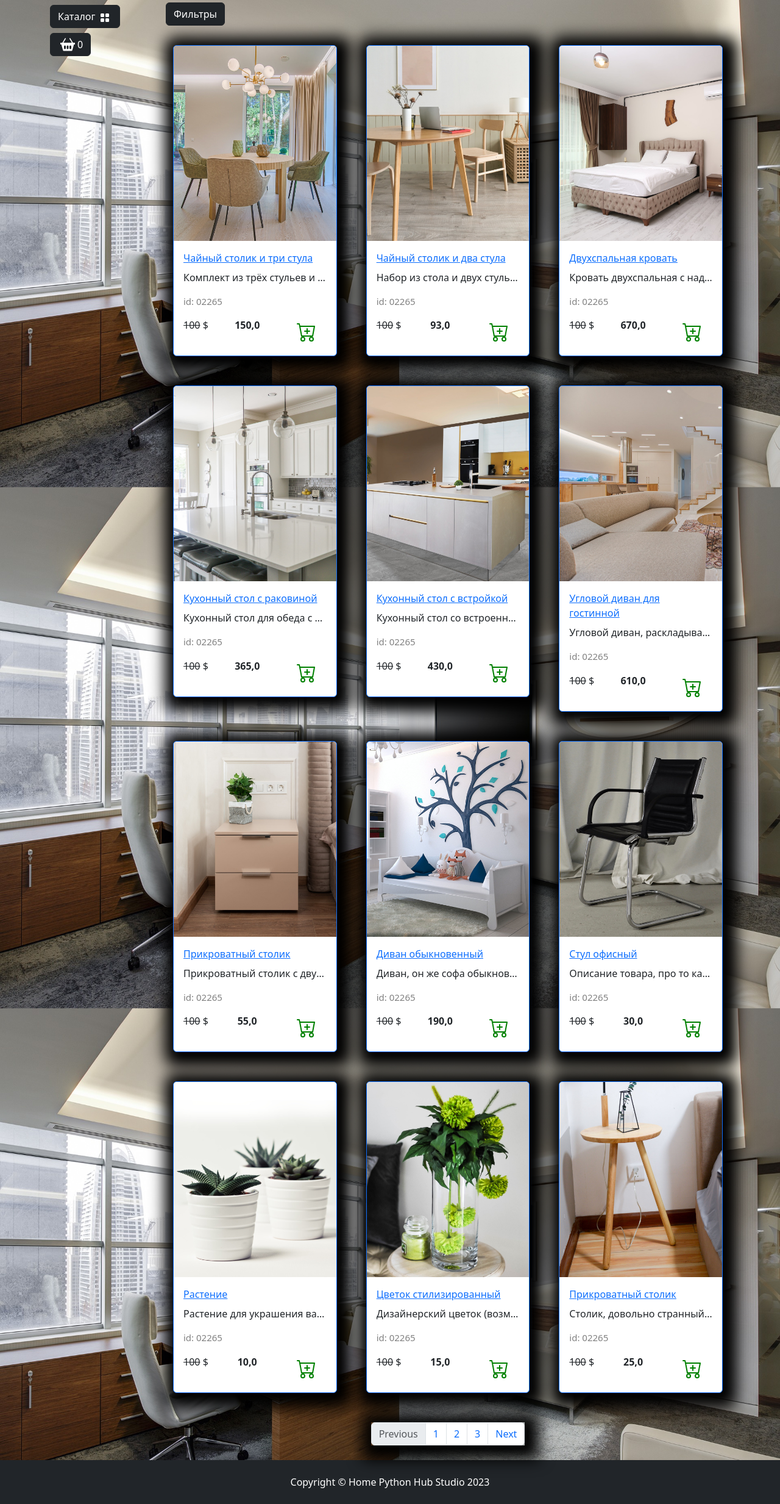
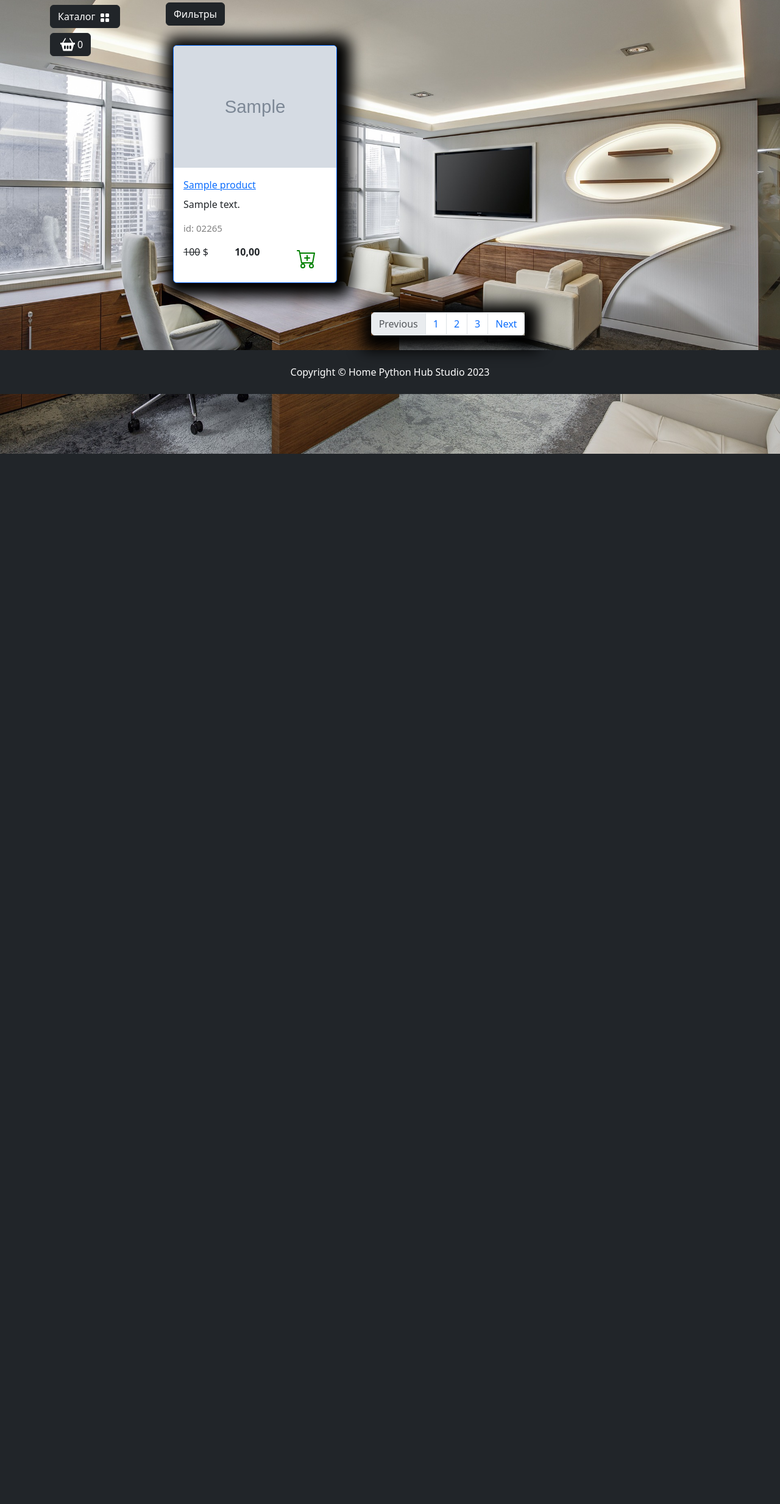
Before and after one commit to eduardblbulyan/Furniture-Website, a Django app: page /catalog/ in a window 1280 px wide. Shown: the part 56-2522 px from the top of the page at 61% size. After the commit the page ends 800 px from the top, so only its background shows below. Run offline with Django 4.2, Linux system fonts and the light colour scheme; tables that the repository leaves empty hold one stand-in row (values such as "Sample post"); grey boxes marked "Sample" are stand-in pictures; some libraries are stand-ins or nearby versions.

Commit message:
Menu and goods from DB

```diff
--- a/mebel/goods/templates/goods/catalog.html
+++ b/mebel/goods/templates/goods/catalog.html
@@ -42,7 +42,7 @@
     </div>
 
     <!-- Карта товара -->
-    {% for  product in goods %}
+    {% for product in goods %}
     <div class="col-lg-4 col-md-6 p-4">
         <div class="card border-primary rounded custom-shadow">
             <img src="{% static product.image %}" class="card-img-top" alt="...">
--- a/mebel/goods/views.py
+++ b/mebel/goods/views.py
@@ -1,72 +1,16 @@
 from django.shortcuts import render
+from .models import Categories, Product
 
 def catalog(request):
+    goods = Product.objects.all()
+    categories = Categories.objects.all()
     context = { # temporary mock db emulation
         'title': 'Home - Catalog',
-        'goods' :
-        [
-            {'image': 'deps/images/goods/set of tea table and three chairs.jpg',
-         'name': 'Чайный столик и три стула',
-         'description': 'Комплект из трёх стульев и дизайнерский столик для гостинной комнаты.',
-         'price': 150.00},
-
-         {'image': 'deps/images/goods/set of tea table and two chairs.jpg',
-         'name': 'Чайный столик и два стула',
-         'description': 'Набор из стола и двух стульев в минималистическом стиле.',
-         'price': 93.00},
-
-         {'image': 'deps/images/goods/double bed.jpg',
-         'name': 'Двухспальная кровать',
-         'description': 'Кровать двухспальная с надголовником и вообще очень ортопедичная.',
-         'price': 670.00},
-
-         {'image': 'deps/images/goods/kitchen table.jpg',
-         'name': 'Кухонный стол с раковиной',
-         'description': 'Кухонный стол для обеда с встроенной раковиной и стульями.',
-         'price': 365.00},
-
-         {'image': 'deps/images/goods/kitchen table 2.jpg',
-         'name': 'Кухонный стол с встройкой',
-         'description': 'Кухонный стол со встроенной плитой и раковиной. Много полок и вообще красивый.',
-         'price': 430.00},
-
-         {'image': 'deps/images/goods/corner sofa.jpg',
-         'name': 'Угловой диван для гостинной',
-         'description': 'Угловой диван, раскладывается в двухспальную кровать, для гостинной и приема гостей самое то!',
-         'price': 610.00},
-
-         {'image': 'deps/images/goods/bedside table.jpg',
-         'name': 'Прикроватный столик',
-         'description': 'Прикроватный столик с двумя выдвижными ящиками (цветок не входит в комплект).',
-         'price': 55.00},
-
-         {'image': 'deps/images/goods/sofa.jpg',
-         'name': 'Диван обыкновенный',
-         'description': 'Диван, он же софа обыкновенная, ничего примечательного для описания.',
-         'price': 190.00},
-
-         {'image': 'deps/images/goods/office chair.jpg',
-         'name': 'Стул офисный',
-         'description': 'Описание товара, про то какой он классный, но это стул, что тут сказать...',
-         'price': 30.00},
-
-         {'image': 'deps/images/goods/plants.jpg',
-         'name': 'Растение',
-         'description': 'Растение для украшения вашего интерьера подарит свежесть и безмятежность обстановке.',
-         'price': 10.00},
-
-         {'image': 'deps/images/goods/flower.jpg',
-         'name': 'Цветок стилизированный',
-         'description': 'Дизайнерский цветок (возможно искусственный) для украшения интерьера.',
-         'price': 15.00},
-
-         {'image': 'deps/images/goods/strange table.jpg',
-         'name': 'Прикроватный столик',
-         'description': 'Столик, довольно странный на вид, но подходит для размещения рядом с кроватью.',
-         'price': 25.00},
-        ]
+        "categroies": categories,
+        "goods": goods
     }
     return render(request, "goods/catalog.html", context)
 
 def product(request):
-    return render(request, "goods/product.html")
+    categories = Categories.objects.all()
+    return render(request, "goods/product.html", {"categroies": categories})
--- a/mebel/main/templates/main/base.html
+++ b/mebel/main/templates/main/base.html
@@ -85,13 +85,9 @@
                             height="16">
                     </button>
                     <ul class="dropdown-menu bg-dark" data-bs-theme="dark">
-                        <li><a class="dropdown-item text-white" href="{% url "catalog:index" %}">Все товары</a></li>
-                        <li><a class="dropdown-item text-white" href="{% url "catalog:index" %}">Кухня</a></li>
-                        <li><a class="dropdown-item text-white" href="{% url "catalog:index" %}">Спальня</a></li>
-                        <li><a class="dropdown-item text-white" href="{% url "catalog:index" %}">Гостинная</a></li>
-                        <li><a class="dropdown-item text-white" href="{% url "catalog:index" %}">Офис</a></li>
-                        <li><a class="dropdown-item text-white" href="{% url "catalog:index" %}">Фурнитура</a></li>
-                        <li><a class="dropdown-item text-white" href="{% url "catalog:index" %}">Декор</a></li>
+                        {% for category in categories %}
+                        <li><a class="dropdown-item text-white" href="{% url "catalog:index" %}">{{ category.name }}</a></li>
+                        {% endfor %}
                     </ul>
                 </div>
                 <!-- Значек корзины, вызывает модальное окно -->
```
Also changed, not shown: mebel/goods/admin.py (+9 -1 lines), mebel/main/views.py (+7 -2 lines).
